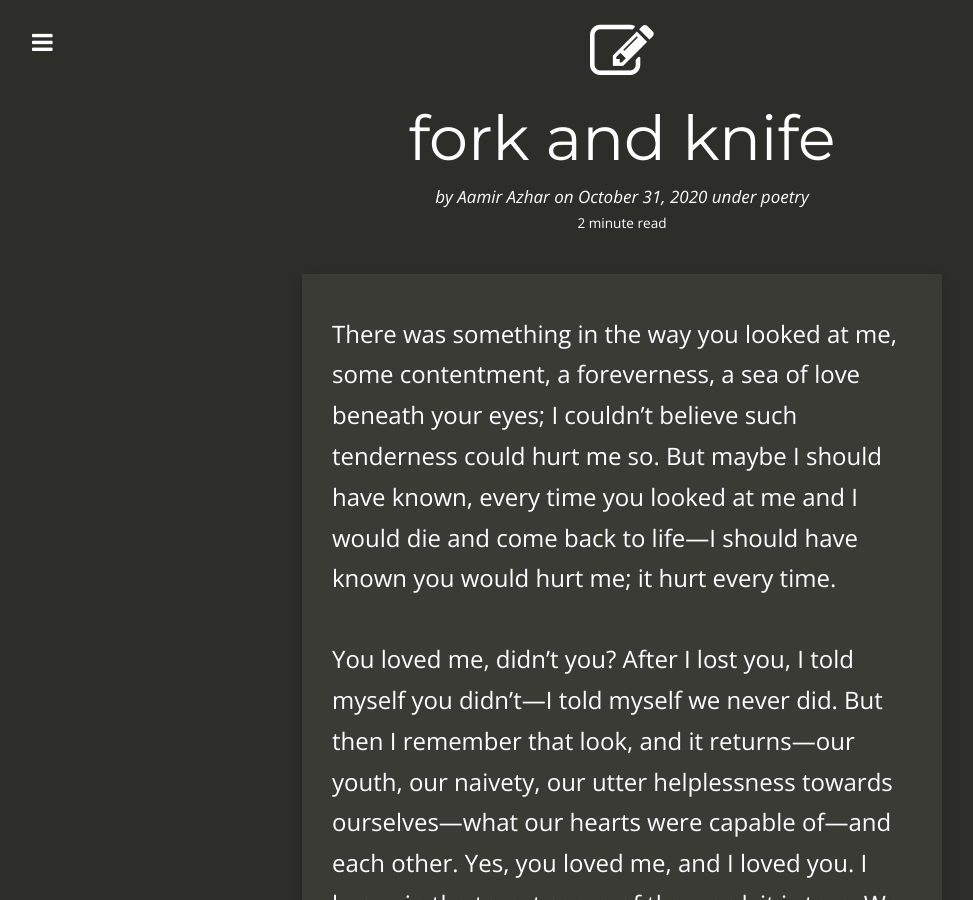
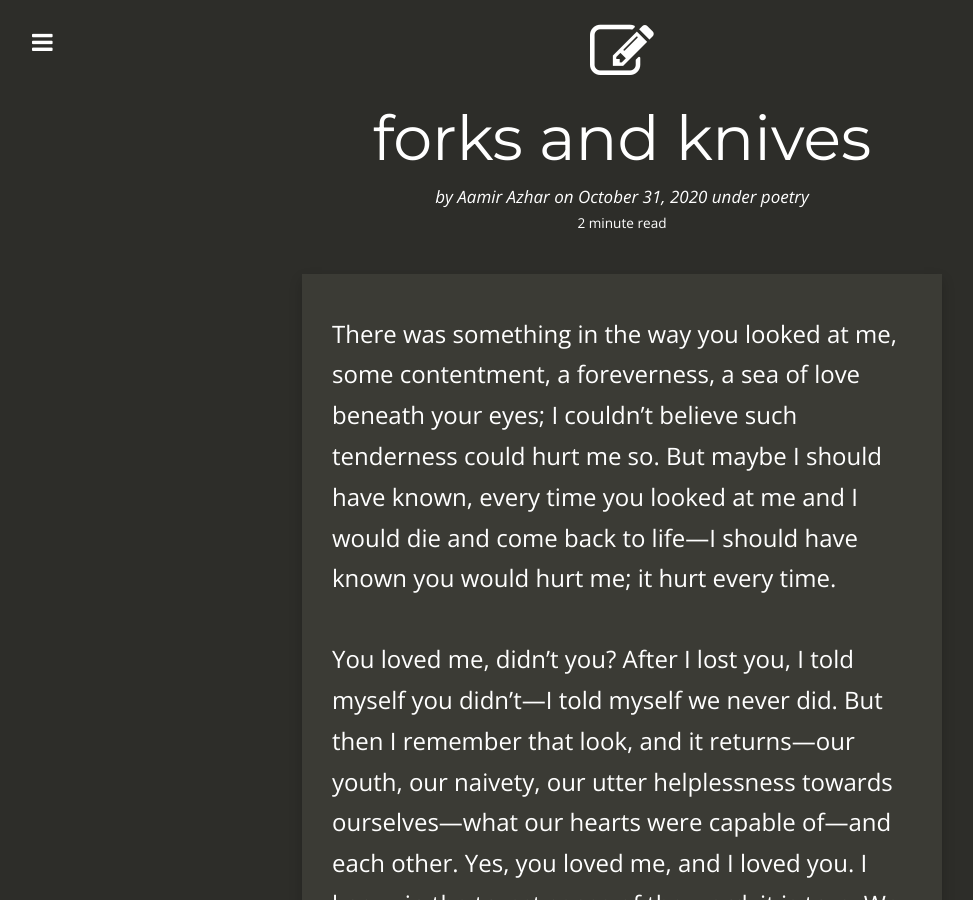
Before and after one commit to jacobtomlinson/carte-noire, a Jekyll site: the page built from _posts/2020-10-31-forks-and-knives.md, in a window 1280 px wide and 900 px high. Shown: the whole window, without its empty margins (18-991 px from the left). Built offline with Jekyll 4.4.1, drawn with Linux system fonts in a browser that asks for light colours; nearby versions of some CDN libraries; comment, search, counter and statistics services are not loaded.

Commit message:
Change fork and knife poem to plural

```diff
--- a/_posts/2020-10-31-fork-and-knife.md
+++ b/_posts/2020-10-31-forks-and-knives.md
@@ -1,6 +1,6 @@
 ---
 layout:     post
-title:      fork and knife
+title:      forks and knives
 date:       2020-10-31 14:15:00
 author:     Aamir Azhar
 summary:    Devour me.
```
